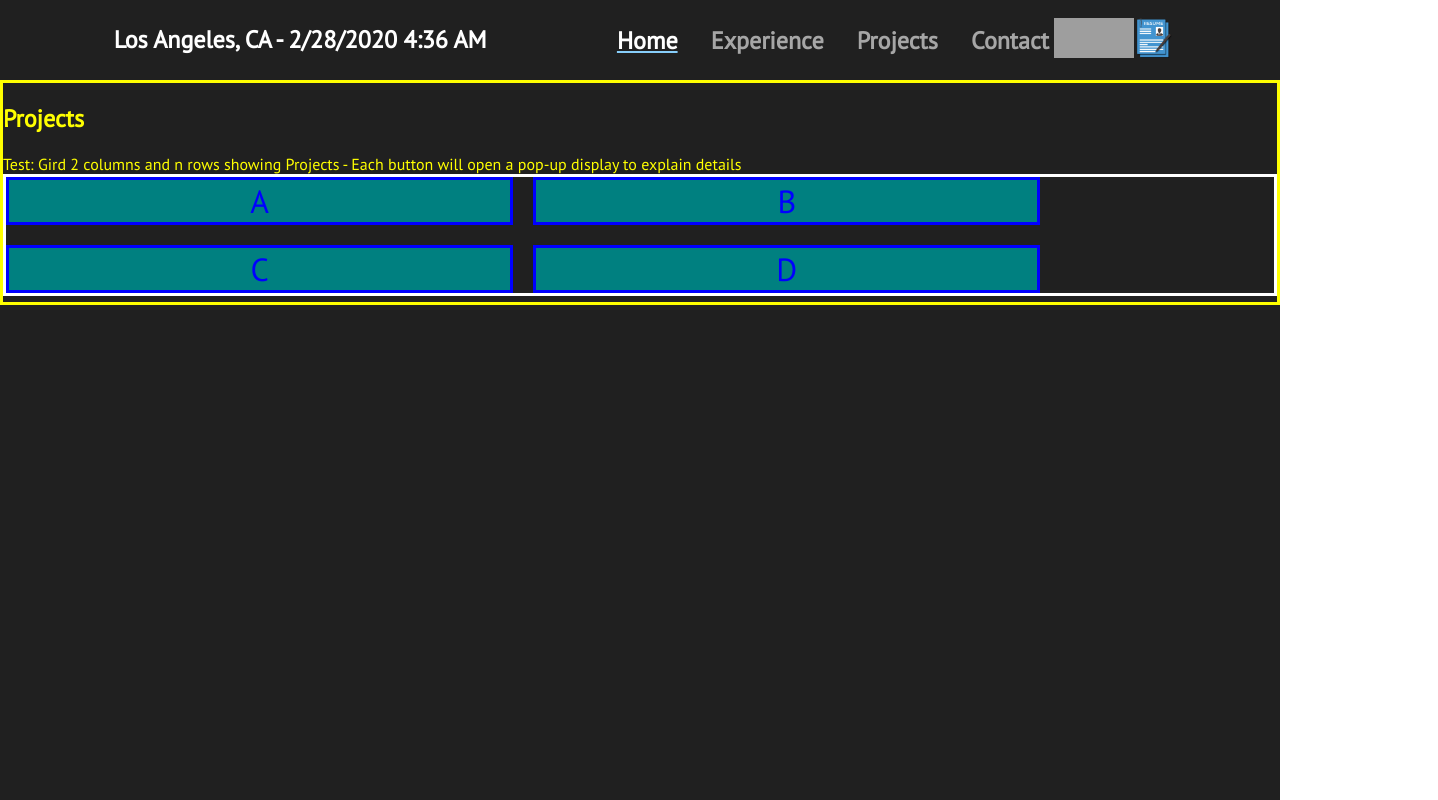
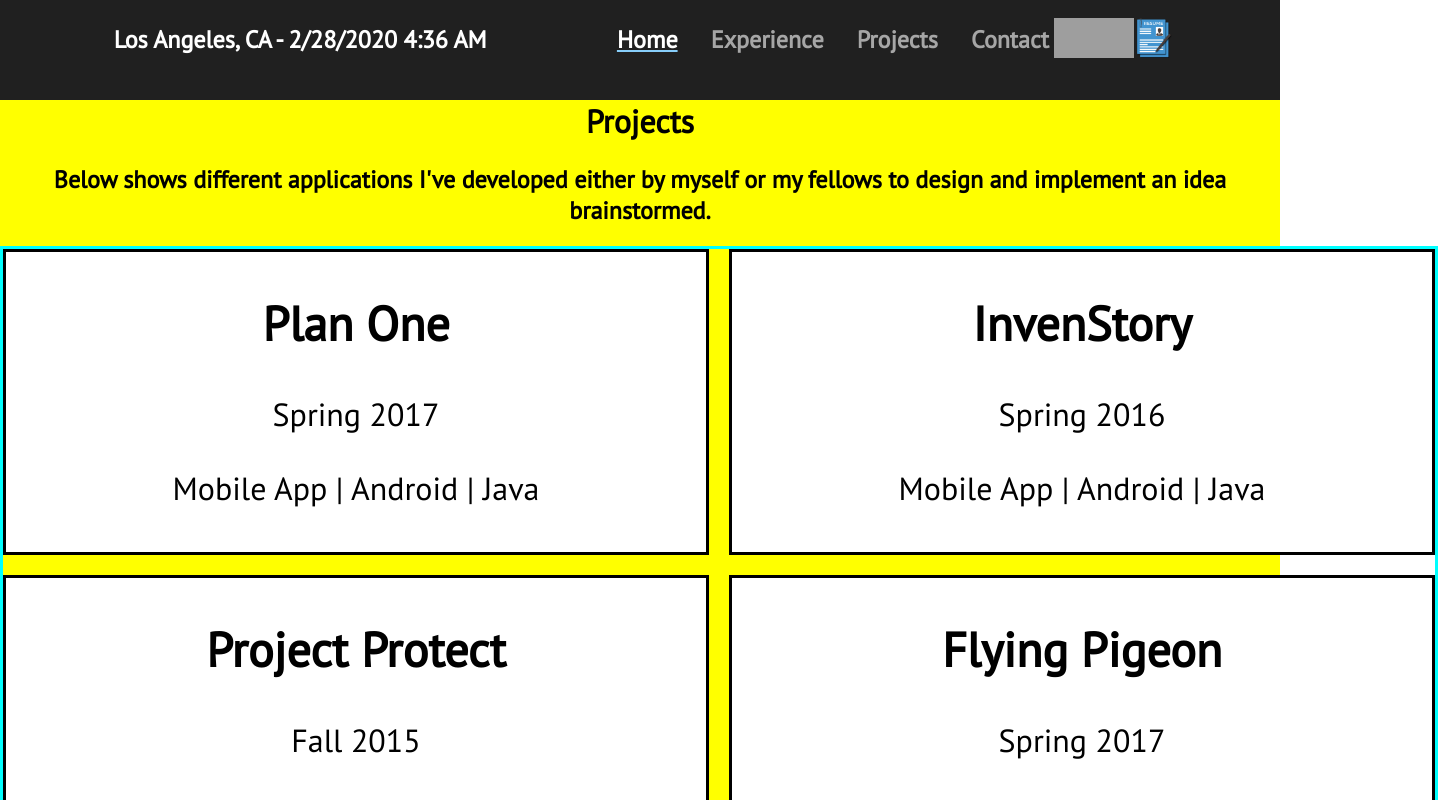
Before and after one commit to edistyping/ek-portfolio-new, a React (Create React App) app: page /projects in a window 1280 px wide. Shown: the top 800 px of the page, 1438 px wide, since content can reach past the window. Built offline with nearby package versions, Linux system fonts and the light colour scheme; grey boxes are pictures that could not be loaded.

Commit message:
- Expreicned updated - Projects - grid sketch is completed.

```diff
--- a/src/components/Experience.js
+++ b/src/components/Experience.js
@@ -11,7 +11,8 @@ const Experience = () => {
         start_date: "Sep 2018",
         end_date: "Sep 2019",
         description: [
-            "As a Business System Analyst, my responsibilites are to work with various departments or personnel for requirement gatherings, design, and development of reports as well as testing and documentation. ",
+            "As a Business System Analyst, my responsibilites are to design, development, and automation of BusinessObjects reports. Additional tasks included testing, documentation, and maintaineous.",
+            "Using SQLServers and ETL tools, assist with users with any troubling issues.",
         ],
         skills: [
             "SQL",
@@ -29,8 +30,8 @@ const Experience = () => {
         start_date: "Jan 2018",
         end_date: "July 2018",
         description: [
-            "CGI is a....",
-            "pdsjf789",
+            "CGI is a ....",
+            "",
         ],
         skills: [
             "SQL Server",
@@ -46,7 +47,8 @@ const Experience = () => {
         start_date: "Oct 2017",
         end_date: "Jan 2018",
         description: [
-            "As a Store Analyst for the retail headquarter, my responsibilities are preparing daily and weekly reports by extracting data directly from SQL Developer with Microsoft Office."
+            "As a Store Analyst for the retail headquarter, my responsibilities are preparing daily and weekly reports by extracting data directly from SQL Developer with Microsoft Office.",
+            "Primary responsibility includes analyzing sales and profits, and transfer inventories across 30 stores in goals to increase the numbers.",
         ],
         skills: [
             "Python",
@@ -84,7 +86,10 @@ const Experience = () => {
                                     <div style={{display:"flex", flexDirection: "column", padding: "0.1vh 0 0 0", margin: "1vh 0 0 0", }}>
 
                                         <div className="experience-right-bottom">
-                                            <p>{i.description}</p>
+                                            {i.description.map((j) =>
+                                            <p>{j}</p>
+
+                                            )}
                                         </div>
 
                                         <h2 style={{margin: "1vh 0" }}>Skills</h2>
--- a/src/components/Projects.js
+++ b/src/components/Projects.js
@@ -3,15 +3,32 @@ import React from 'react';
 import '../css/Projects.css'
 
 const Projects = () => (
-    <div style={{height: "100%",borderStyle:"solid", color: "yellow"}}>
-        <h2>Projects</h2>
-        Test: Gird 2 columns and n rows showing Projects - Each button will open a pop-up display to explain details
+    <div style={{width:"100%", height: "100%",backgroundColor:"yellow", }}>
+        <h1 style={{textAlign: "center"}}>Projects</h1>
+        <h2 style={{textAlign: "center"}}>Below shows different applications I've developed either by myself or my fellows to design and implement an idea brainstormed. </h2>
 
         <div className="projects-container">
-            <div className="projects-element">A</div>
-            <div className="projects-element">B</div>
-            <div className="projects-element">C</div>
-            <div className="projects-element">D</div>
+            <div className="projects-element">
+                <h2>Plan One</h2>
+                <p>Spring 2017</p>
+                <p>Mobile App | Android | Java</p>
+            </div>
+            <div className="projects-element">
+                <h2>InvenStory</h2>
+                <p>Spring 2016</p>
+                <p>Mobile App | Android | Java</p>
+            </div>
+            <div className="projects-element">
+                <h2>Project Protect</h2>
+                <p>Fall 2015</p>
+                <p>Engineering Service team in UC Merced</p>
+            </div>
+
+            <div className="projects-element">
+                <h2>Flying Pigeon</h2>
+                <p>Spring 2017</p>
+                <p>Window App | Simple 2-D Game | OpenGL++</p>
+            </div>
         </div>
 
     </div>
--- a/src/css/Projects.css
+++ b/src/css/Projects.css
@@ -1,24 +1,25 @@
 .projects-container {
+    border-style: solid;
+    border-color: aqua;
+
+    width: fit-content;
+
+    margin: auto;
+
     display: grid;
-    color: white;
-
-
-    grid-template-columns: 40% 40%;
-
+    grid-template-columns: auto auto;
     grid-gap: 20px;
 
-    border-style: solid;
 }
 
 .projects-element {
-    display: flex;
-    justify-content: center;
-    align-items: center;
+    height: 300px;
+    width: 700px;
+
+    text-align: center;
 
     font-size: 2em;
-
-
-    color: blue;
-    background-color: teal;
+    color: black;
+    background-color: white;
     border-style: solid;
 }
```
